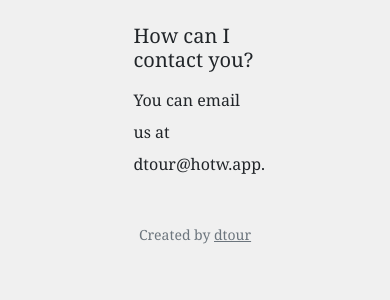
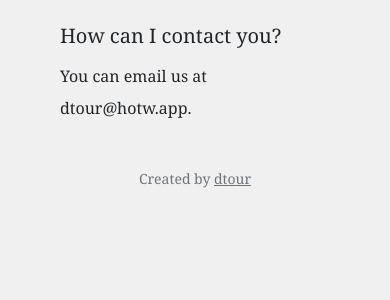
Before and after one commit to dtour/hotw, a Flask app: page /help in a window 390 px wide. Shown: the part 57-357 px from the top of the page. Run offline with Flask 2, Linux system fonts and the light colour scheme.

Commit message:
responsiveness

```diff
--- a/application/templates/help.html
+++ b/application/templates/help.html
@@ -6,7 +6,7 @@
     <div class="row lh-lg">
         <div class="col">
         </div>
-        <div class="col-6">
+        <div class="col-md-6">
             <h5 class=>How can I contact you?</h5>
                 <p class='py-1'>You can email us at dtour@hotw.app.</p>
         </div>
```
